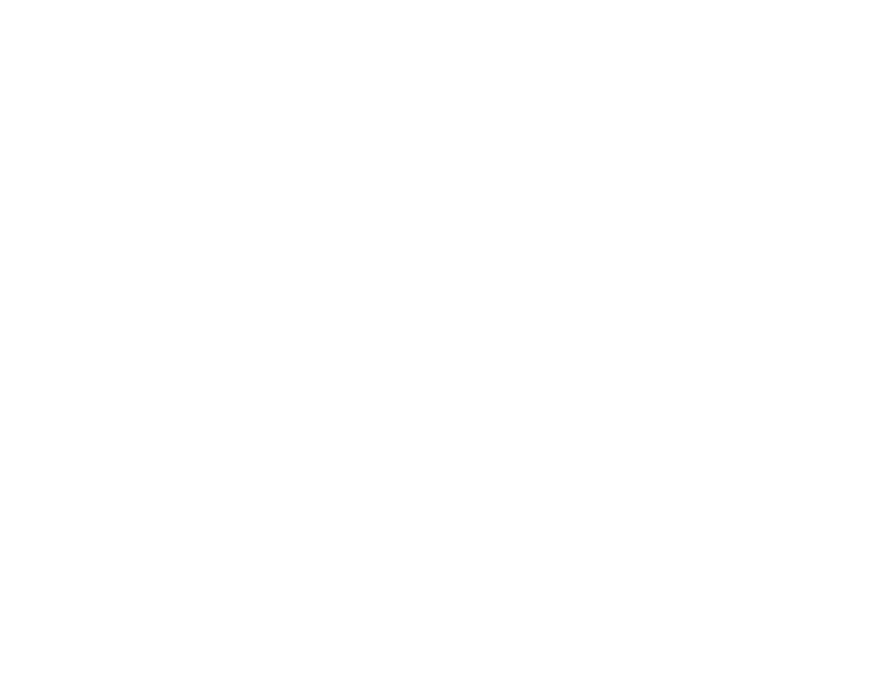
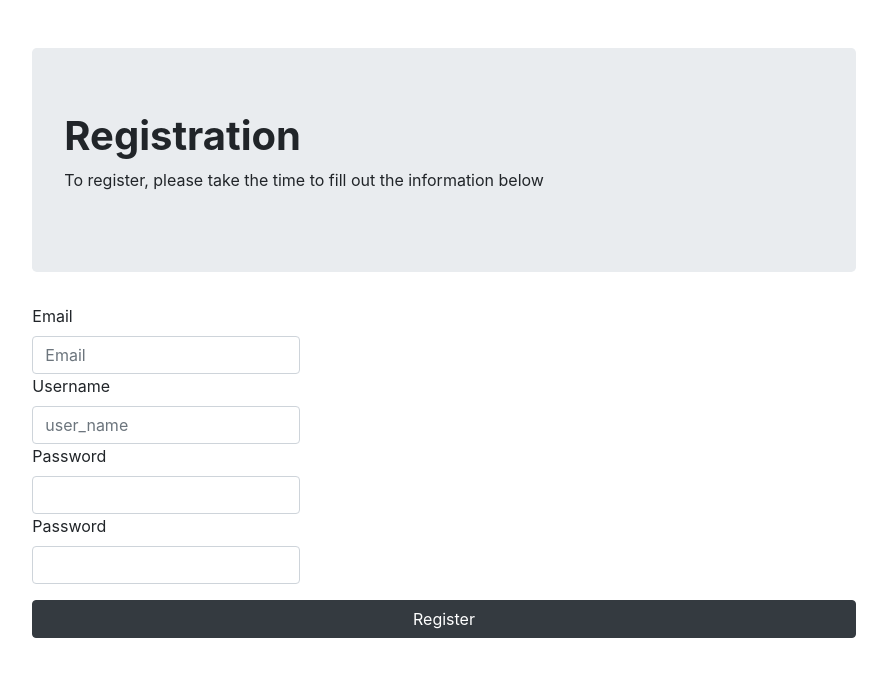
Before and after one commit to alexnassif/tennis-bro-ui, a React (Create React App) app: page /register in a window 1280 px wide. Shown: the top 676 px of the page, without its empty margins (196-1083 px from the left). Built offline with nearby package versions, Linux system fonts and the light colour scheme.

Commit message:
added registration

```diff
--- a/src/App.js
+++ b/src/App.js
@@ -1,10 +1,11 @@
-import logo from './logo.svg';
+
 import './App.css';
 import Users from './components/user/Users';
 import LoginPage from './components/user/Login';
 import Chat from './Chat';
 import {BrowserRouter as Router, Switch, Route } from "react-router-dom";
 import React from 'react';
+import Registration from './components/user/Registration';
 
 function App() {
   return (
@@ -14,6 +15,7 @@
         <Route exact path="/" component={Users}/>
         <Route exact path="/login" component={LoginPage}/>
         <Route exact path="/chat" component={Chat}/>
+        <Route exact path="/register" component={Registration}/>
       </Switch>
     </Router>
   );
--- /dev/null
+++ b/src/components/services/UserService.js
@@ -0,0 +1,16 @@
+import axios from 'axios';
+
+class UserService {
+
+    create(data){
+        return axios.post("http://localhost:8080/user-api/user", data)
+    }
+     checkUsername(data) {
+        return axios.post("http://127.0.0.1:8080/api/login", data)
+    }
+    checkEmail(data){
+
+    }
+}
+
+export default new UserService();
--- /dev/null
+++ b/src/components/user/Registration.js
@@ -0,0 +1,133 @@
+import React, {useState, useEffect} from "react";
+import {checkPhoneNumberIsValid, isDuplicateEmail, isDuplicateUsername, validatePassword} from "./validateInfo";
+import { useCookies } from "react-cookie";
+import {Link} from "react-router-dom";
+import RegistrationForm from "./RegistrationForm";
+import UserService from "../services/UserService";
+
+const SubmitForm = (submit_callback) => {
+    const [token] = useCookies(['tennisbro-token']);
+    //if logged in it will redirect to another the success page
+    useEffect( () => {
+        console.log(token)
+        if(token['tennisbro-token']) {
+            window.location.href = '/';
+        }
+    }, [token])
+
+    const profile = {
+        "user_name": "",
+        "email": "",
+        "password": "",
+    }
+    const [inputs, setInputs] = useState(profile);
+    const [emailError, setEmailError] = useState("");
+    const [usernameError, setUsernameError] = useState("");
+    const [passwordError, setPasswordError] = useState("");
+    const handleSubmit = (event) => {
+        if (event) {
+            event.preventDefault();
+        }
+        //validation(submit_callback);
+        submit_callback();
+    };
+    const handleInputChange = (event) => {
+        event.persist();
+        setInputs(inputs => ({...inputs, [event.target.name]: event.target.value}));
+        console.log(inputs);
+    };
+
+    function validation(callback) {
+        const passwordIsValid = validatePassword(inputs.password, inputs.passwordReenter, setPasswordError);
+        if(!passwordIsValid){
+            return;}
+        isDuplicateEmail(inputs.email)
+            .then(function (response) {
+                if (!response.data.valid) {
+                    isDuplicateUsername(inputs.username)
+                        .then(function (response) {
+                            if (!response.data.valid) {
+
+                                callback()
+                            } else {
+                                setUsernameError("Username is already registered")
+                            }
+
+
+                        })
+                } else {
+                    setEmailError("Email is already registered")
+                }
+
+            })
+    }
+
+    return {
+        handleInputChange,
+        handleSubmit,
+        inputs,
+        emailError,
+        usernameError,
+        passwordError};
+}
+const Registration = () => {
+    const [success, setSuccess] = useState(false);
+
+    const {inputs, handleInputChange, handleSubmit, emailError,
+        usernameError,
+        passwordError,
+        } = SubmitForm(onSubmitProfile);
+
+    function onSubmitProfile() {
+
+        UserService.create(formattedProfile())
+            .then(function (response) {
+                    setSuccess(true);
+                }
+            ).catch(function (error) {
+            alert(error);
+
+        });
+
+
+    }
+
+    function formattedProfile() {
+
+        return {
+            "user_name": inputs.user_name,
+            "password": inputs.password,
+            "email": inputs.email
+        }
+    }
+
+    return (
+     <>
+        {!success &&
+        <form onSubmit={e => handleSubmit(e)}>
+            <RegistrationForm
+                handleInputChange={handleInputChange}
+                inputs={inputs}
+                passwordError={passwordError}
+                usernameError={usernameError}
+                emailError={emailError}/>
+            <div className="container col-sm-8">
+                <button type="submit" className="btn btn-dark btn-block mt-3">Register</button>
+            </div>
+        </form>
+        }
+         { success && <div className="jumbotron">
+                    <h1>Success!!!</h1>
+
+                    <p> {inputs.username} is registered</p>
+             <Link to="login" className="nav-link custom-color h4" ><strong>Login</strong></Link>
+
+         </div>
+
+         }
+        </>
+
+    )
+}
+
+export default Registration;
--- /dev/null
+++ b/src/components/user/RegistrationForm.js
@@ -0,0 +1,50 @@
+import React from "react";
+const errorMessage = {
+    color: "red",
+}
+const RegistrationForm = ({inputs, handleInputChange, usernameError, passwordError, emailError}) => {
+
+    return (
+
+        <div className="container col-sm-8">
+            <div className="jumbotron mt-5">
+                <h1><strong>Registration</strong></h1>
+                <p>To register, please take the time to fill out the information below</p>
+            </div>
+            <div className="form-row">
+                <div className="col-sm-4">
+                    <label htmlFor="email">Email</label>
+                    <input type="email" name="email" value={inputs.email} onChange={e => handleInputChange(e)}
+                           className="form-control" id="email" placeholder="Email" required/>
+                           {emailError && <p style={errorMessage}>{emailError}</p>}
+                </div>
+            </div>
+            <div className="form-row">
+                <div className="col-sm-4">
+                    <label htmlFor="user_name">Username</label>
+                    <input type="text" value={inputs.user_name} name="user_name" onChange={e => handleInputChange(e)}
+                           className="form-control" id="user_name" placeholder="user_name" required/>
+                           {usernameError && <p style={errorMessage}>{usernameError}</p> }
+                </div>
+            </div>
+            <div className="form-row">
+                <div className="col-sm-4">
+                    <label htmlFor="password">Password</label>
+                    <input type="password" value={inputs.password} name="password" onChange={e => handleInputChange(e)}
+                           className="form-control" id="password" placeholder="" required/>
+                           {passwordError && <p style={errorMessage}>{passwordError}</p>}
+                </div>
+            </div>
+            <div className="form-row">
+                <div className="col-sm-4">
+                    <label htmlFor="passwordReenter">Password</label>
+                    <input type="password" value={inputs.passwordReenter} name="passwordReenter"
+                           onChange={e => handleInputChange(e)} className="form-control" id="passwordReenter"
+                           placeholder="" required/>
+                </div>
+            </div>
+        </div>
+    )
+}
+
+export default RegistrationForm;
--- a/src/components/user/Users.js
+++ b/src/components/user/Users.js
@@ -1,7 +1,7 @@
 import axios from 'axios';
 import React, { useEffect, useState } from 'react';
 import { Redirect } from 'react-router';
-import { useCookies } from "react-cookie"
+import { useCookies } from "react-cookie";
 
 
 const Users = () =>{
--- /dev/null
+++ b/src/components/user/validateInfo.js
@@ -0,0 +1,53 @@
+import UserService from "../services/UserService";
+
+export function validateIndustry(inputs) {
+    let errors = {}
+
+    if(!inputs.profession){
+        errors.profession = "Select a profession"
+    }
+    if(!inputs.yearsActive){
+        errors.yearsActive = "Years Active required"
+    }
+    if(!inputs.phoneNumber){
+        errors.phoneNumber = "Phone number required"
+    }
+    if(!inputs.zipCode){
+        errors.zipCode = "ZipCode required"
+    }
+
+    return errors;
+}
+
+export function validatePassword(password, passwordReenter, setPasswordError) {
+    if (password !== passwordReenter){
+        setPasswordError("Passwords do not match");
+        return false;
+    }
+
+    setPasswordError("");
+    return true;
+}
+
+export function isDuplicateEmail(email){
+    return UserService.emailExist(email);
+}
+
+export function isDuplicateUsername(username){
+    return UserService.usernameExist(username);
+}
+
+export function checkPhoneNumberIsValid(phoneNumber, setPhoneError){
+
+    let validPhoneNumberPattern = /^\d{10}$/;
+    const flag = validPhoneNumberPattern.test(phoneNumber);
+
+    if(flag){
+        setPhoneError("");
+        return true;
+    }
+
+    setPhoneError("not a valid phone number")
+    return flag;
+
+}
```
